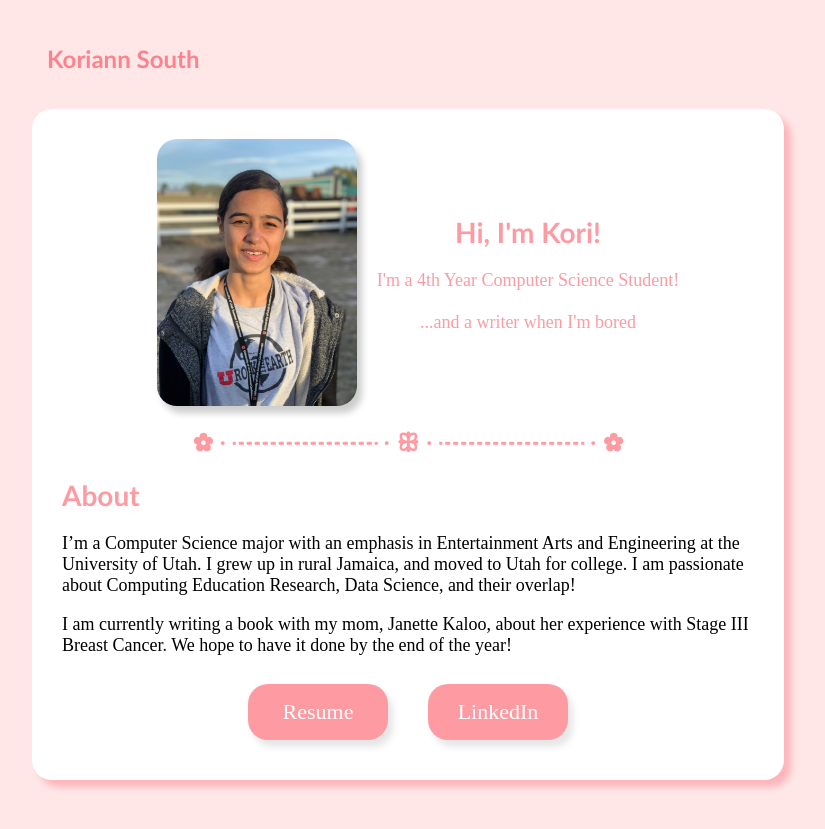
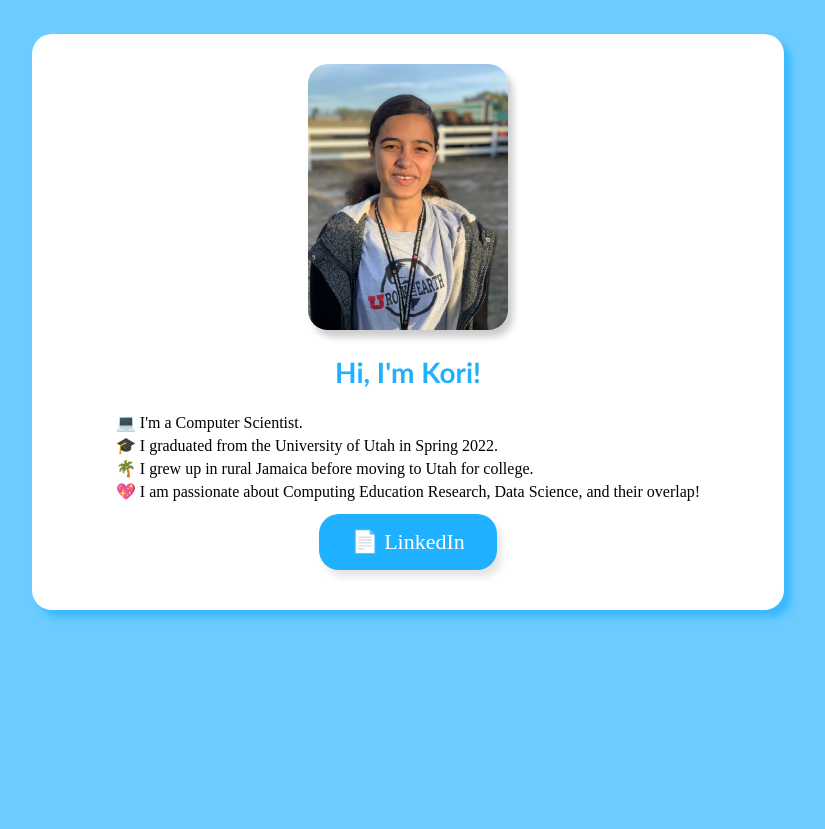
Before and after one commit to KVSRoyal/KVSRoyal.github.io, a Jekyll site: the page built from index.md, in a window 1280 px wide. Shown: the top 829 px of the page, without its empty margins (232-1057 px from the left). Built offline with Jekyll 4.4.1, drawn with Linux system fonts in a browser that asks for light colours.

Commit message:
In-progress downsizing
- Removed the navigation and script from default.html
- Updated main.scss to add padding to the top of the page and change the button width to accommodate the emoji
- Changed the main color to blue
- Removed the resume.pdf and the link to it
- Updated index.md. Added emojis and included only the LinkedIn link without the resume link.

```diff
--- a/_layouts/default.html
+++ b/_layouts/default.html
@@ -5,13 +5,11 @@
 	<meta name="viewport" content="width=device-width, initial-scale=1.0">
     <title>{{ page.title }} - Koriann South</title>
 	<link rel="stylesheet" href="/assets/css/styles.css">
-	<script src="/assets/js/functions.js"></script>
 	<link rel="icon" type="image/png" href="/assets/imgs/favicon.png">
   </head>
   <body>
 	<!-- Thank you for your interest in my website and amateur design skills! -->
-	{% include navigation.html %}
-	<div class="main" onclick="anywhereClicked()">
+	<div class="main">
 		{{ content }}
 	</div>
   </body>
--- a/_sass/main.scss
+++ b/_sass/main.scss
@@ -1,5 +1,6 @@
 body  {
   background-color: $background;
+  padding-top: $small-padding-percent;
   padding-left: $laptop-content-padding;
   padding-right: $laptop-content-padding;
 }
@@ -130,7 +131,7 @@ nav  {
 
   a.link-button {
 	display: inline-block;
-	width: 100px;
+	width: 20%;
 	background-color: $main-color;
 	font-family: Baskerville, serif;
 	font-size: 22px;
--- a/_sass/variables.scss
+++ b/_sass/variables.scss
@@ -6,7 +6,7 @@ $cream: #ebdbba !default;
 $salmon: #fe9ba2 !default;
 $hot-pink: #fb5578 !default;
 
-$main-color: $salmon;
+$main-color: $blue;
 $background: lighten($main-color, 15%);
 $nav-color: darken($main-color, 5%);
 $nav-highlight-color: darken($main-color, 50%);
--- a/index.md
+++ b/index.md
@@ -8,6 +8,7 @@ title: Home
     }
 </style>
 
+<!--
 <div style="display: flex; justify-content:center; flex-wrap: wrap;">
 	<div id="kori-wrapper">
     	<img id="kori" src="assets/imgs/IMG_0748.JPG" alt="Koriann South">
@@ -15,20 +16,41 @@ title: Home
     <div style="display: flex; align-items:center; text-align: center;">
         <div>
             <h1>Hi, I'm Kori!</h1>
-            <h6>I'm a 4th Year Computer Science Student!</h6>
-            <h6>...and a writer when I'm bored</h6>
         </div>
     </div>
 </div>
-<icon name="break"></icon>
+-->
 
-# About
 
-I'm a Computer Science major with an emphasis in Entertainment Arts and Engineering at the University of Utah. I grew up in rural Jamaica, and moved to Utah for college. I am passionate about Computing Education Research, Data Science, and their overlap!
+<div style="align-items:center; text-align: center;">
+	<img id="kori" src="assets/imgs/IMG_0748.JPG" alt="Koriann South">
+</div>
+<div style="align-items:center; text-align: center;">
+	<div>
+		<h1>Hi, I'm Kori!</h1>
+	</div>
+</div>
 
-I am currently writing a book with my mom, Janette Kaloo, about her experience with Stage III Breast Cancer. We hope to have it done by the end of the year!
+<table style="margin-left: auto; margin-right: auto;">
+  <tr>
+    <td>💻</td>
+    <td>I'm a Computer Scientist.</td>
+  </tr>
+  <tr>
+    <td>🎓</td>
+    <td>I graduated from the University of Utah in Spring 2022.</td>
+  </tr>
+  <tr>
+    <td>🌴</td>
+    <td>I grew up in rural Jamaica before moving to Utah for college.</td>
+  </tr>
+  <tr>
+    <td>💖</td>
+    <td>I am passionate about Computing Education Research, Data Science, and their overlap!</td>
+  </tr>
+</table>
+
 
 <div style="display: flex; justify-content:center; flex-wrap: wrap;">
-	<a href="assets/docs/resume.pdf" target="_blank" class="link-button">Resume</a>
-	<a href="https://www.linkedin.com/in/koriann-south-120603152" target="_blank" class="link-button">LinkedIn</a>
+	<a href="https://www.linkedin.com/in/koriann-south-120603152" target="_blank" class="link-button">📄 LinkedIn</a>
 </div>
```
Also changed, not shown: 1 other file.
